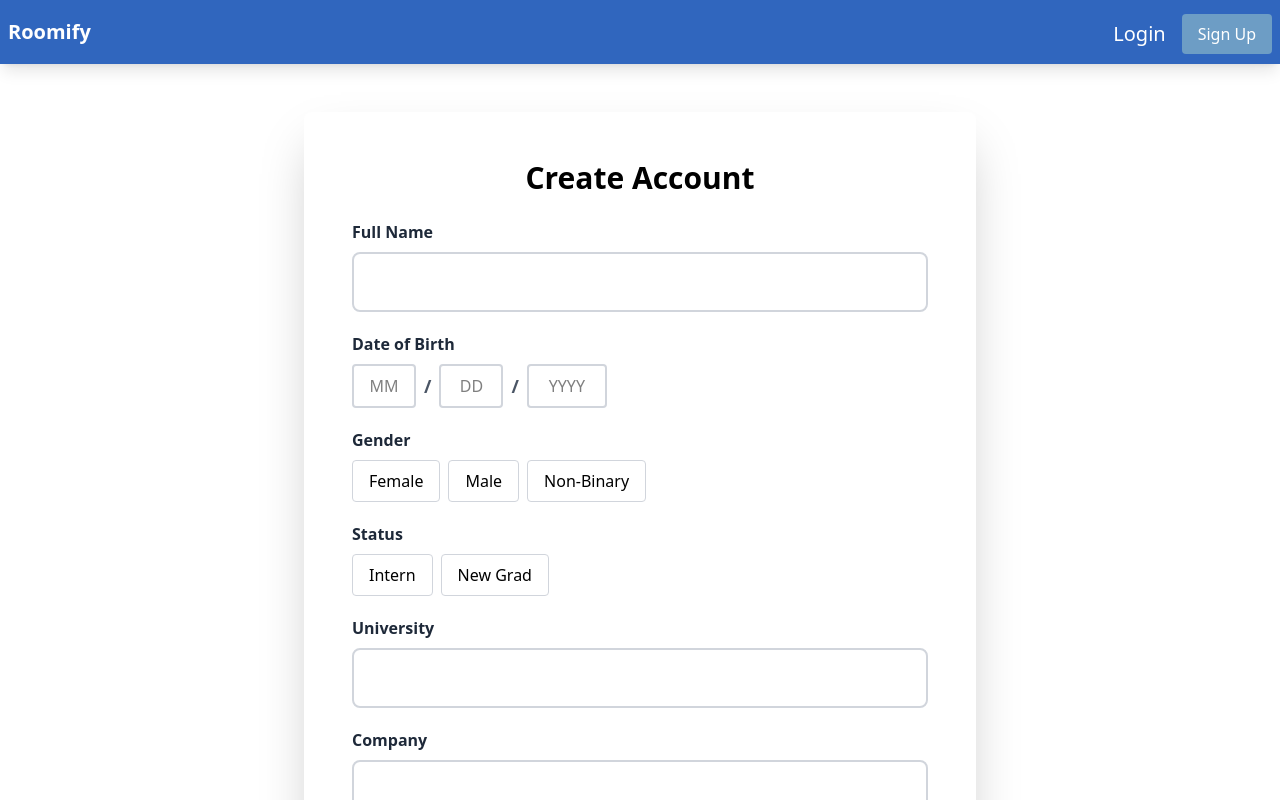
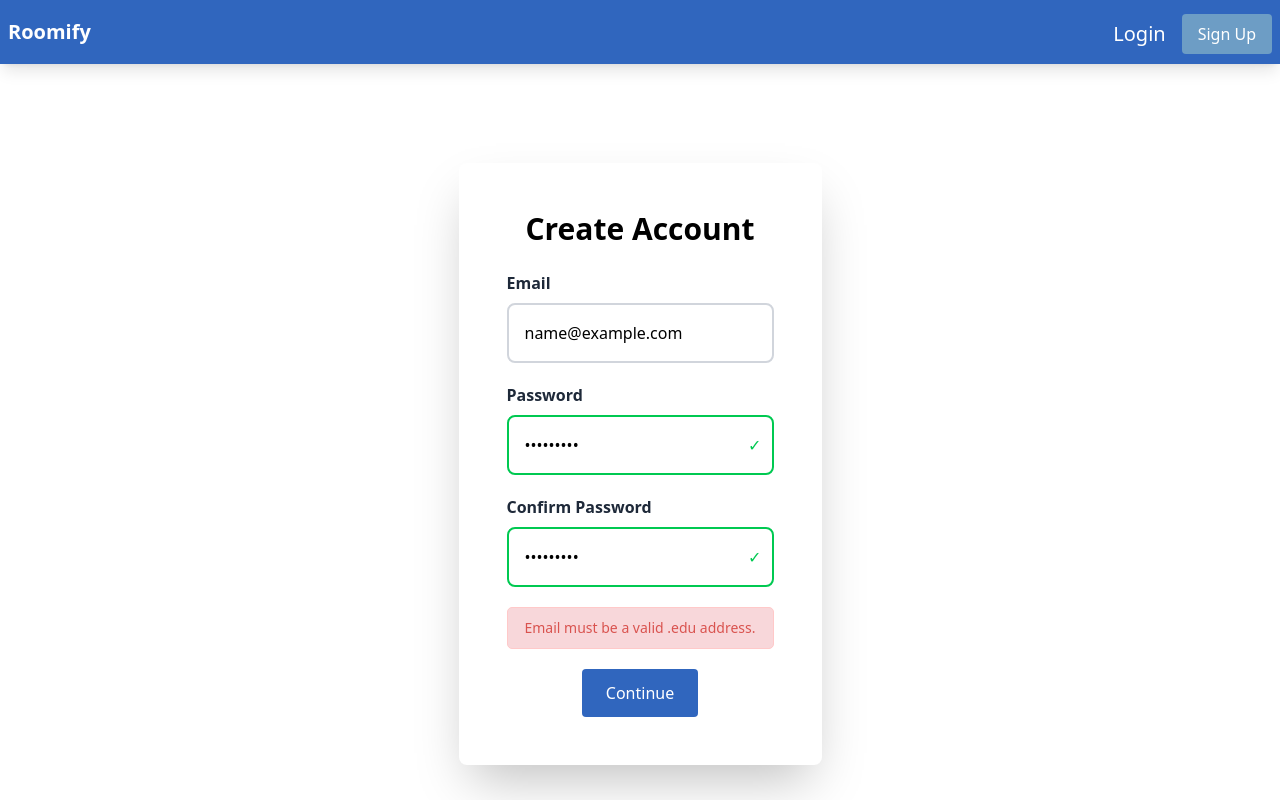
Before and after one commit to MetaU-Roommate-Match-Capstone-Project/roommate-match, a React (Vite) app in the folder client/: page /create-account in a window 1280 px wide. Both pictures are taken after typing "name@example.com", "Sample123", "Sample123" into the empty fields and a click on the button "Continue". Shown: the top 800 px of the page. Built offline with nearby package versions, Linux system fonts and the light colour scheme.

Commit message:
fix: enhanced create account UI to display email and password input restrictions (#52)

```diff
--- a/client/src/App.css
+++ b/client/src/App.css
@@ -431,7 +431,19 @@ body {
 }
 
 .form-input {
-  @apply w-full p-4 border-2 border-gray-300 rounded-lg text-base transition-all bg-white text-black focus:outline-none focus:border-[#3066BE] focus:ring-2 focus:ring-[#3066BE]/20 hover:border-gray-400;
+  @apply w-full p-4 border-2 border-gray-300 rounded-lg text-base transition-all bg-white text-black focus:outline-none focus:border-[#3066BE] focus:ring-2 focus:ring-[#3066BE]/20;
+}
+
+.valid-input {
+  @apply border-green-500;
+}
+
+.input-container {
+  @apply relative;
+}
+
+.validation-icon {
+  @apply absolute right-3 top-1/2 transform -translate-y-1/2 text-green-500 text-base;
 }
 
 .form-textarea {
--- a/client/src/pages/CreateAccount/CreateAccount.jsx
+++ b/client/src/pages/CreateAccount/CreateAccount.jsx
@@ -1,5 +1,5 @@
 import React from "react";
-import { useState } from "react";
+import { useState, useEffect } from "react";
 import { useNavigate } from "react-router-dom";
 import Spinner from "../../components/Spinner/Spinner";
 
@@ -33,9 +33,12 @@ const CreateAccount = () => {
   });
 
   const [step, setStep] = useState(1);
-  const [passwordError, setPasswordError] = useState("");
+  const [accountDetailsError, setAccountDetailsError] = useState("");
   const [submitError, setSubmitError] = useState(null);
   const [isSubmitting, setIsSubmitting] = useState(false);
+  const [isEmailValid, setIsEmailValid] = useState(false);
+  const [isPasswordValid, setIsPasswordValid] = useState(false);
+  const [doPasswordsMatch, setDoPasswordsMatch] = useState(false);
 
   const createUser = async (userData) => {
     try {
@@ -66,15 +69,51 @@ const CreateAccount = () => {
     }));
   };
 
+  useEffect(() => {
+    const emailIsValid =
+      formState.email.includes("@") && formState.email.endsWith(".edu");
+    setIsEmailValid(emailIsValid);
+
+    const passwordIsValid = formState.password.length >= 8;
+    setIsPasswordValid(passwordIsValid);
+
+    const passwordsMatch =
+      formState.password &&
+      formState.confirmPassword &&
+      formState.password === formState.confirmPassword;
+    setDoPasswordsMatch(passwordsMatch);
+  }, [formState.email, formState.password, formState.confirmPassword]);
+
   const handleFirstStepSubmit = (e) => {
     e.preventDefault();
 
-    if (formState.password !== formState.confirmPassword) {
-      setPasswordError("Passwords do not match");
+    // basic user account details validation
+    const validationChecks = [
+      { condition: !formState.email, message: "Email is required." },
+      { condition: !formState.password, message: "Password is required." },
+      {
+        condition: !formState.confirmPassword,
+        message: "Please confirm your password.",
+      },
+      {
+        condition: !isEmailValid,
+        message: "Email must be a valid .edu address.",
+      },
+      {
+        condition: !isPasswordValid,
+        message: "Password must be at least 8 characters.",
+      },
+      { condition: !doPasswordsMatch, message: "Passwords do not match." },
+    ];
+
+    const error = validationChecks.find((check) => check.condition);
+
+    if (error) {
+      setAccountDetailsError(error.message);
       return;
     }
 
-    setPasswordError("");
+    setAccountDetailsError("");
     setStep(2);
   };
 
@@ -210,48 +249,68 @@ const CreateAccount = () => {
                 <label className="form-label" htmlFor="email">
                   Email
                 </label>
+                <div className="input-container">
                   <input
-                  className="form-input"
+                    className={`form-input ${isEmailValid && formState.email ? "valid-input" : ""}`}
                     type="email"
                     id="email"
+                    placeholder="Must end with .edu"
                     value={formState.email}
                     onChange={(e) => updateFormField("email", e.target.value)}
                     required
                   />
+                  {isEmailValid && formState.email && (
+                    <span className="validation-icon">&#x2713;</span>
+                  )}
+                </div>
               </div>
 
               <div className="form-group">
                 <label className="form-label" htmlFor="password">
                   Password
                 </label>
+                <div className="input-container">
                   <input
-                  className="form-input"
+                    className={`form-input ${isPasswordValid && formState.password ? "valid-input" : ""}`}
                     type="password"
                     id="password"
+                    placeholder="Must be at least 8 characters"
                     value={formState.password}
-                  onChange={(e) => updateFormField("password", e.target.value)}
+                    onChange={(e) =>
+                      updateFormField("password", e.target.value)
+                    }
                     required
                   />
+                  {isPasswordValid && formState.password && (
+                    <span className="validation-icon">&#x2713;</span>
+                  )}
+                </div>
               </div>
 
               <div className="form-group">
                 <label className="form-label" htmlFor="confirmPassword">
                   Confirm Password
                 </label>
+                <div className="input-container">
                   <input
-                  className="form-input"
+                    className={`form-input ${doPasswordsMatch ? "valid-input" : ""}`}
                     type="password"
                     id="confirmPassword"
+                    placeholder="Must match password"
                     value={formState.confirmPassword}
                     onChange={(e) =>
                       updateFormField("confirmPassword", e.target.value)
                     }
                     required
                   />
+                  {doPasswordsMatch && (
+                    <span className="validation-icon">&#x2713;</span>
+                  )}
+                </div>
               </div>
 
-              {passwordError && (
-                <div className="error-message">{passwordError}</div>
+              {accountDetailsError && (
+                <div className="error-message">{accountDetailsError}</div>
               )}
               <button type="submit" className="btn-primary">
                 Continue
```
Lines whose indentation alone changed are shown as unchanged.
